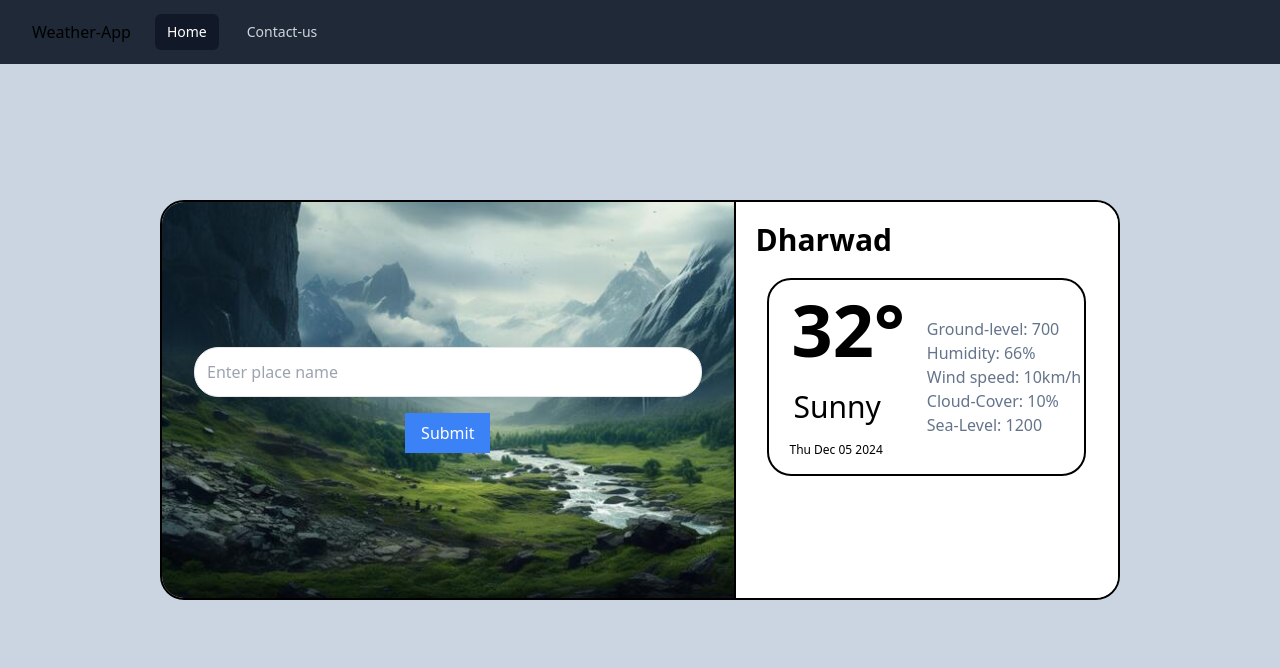
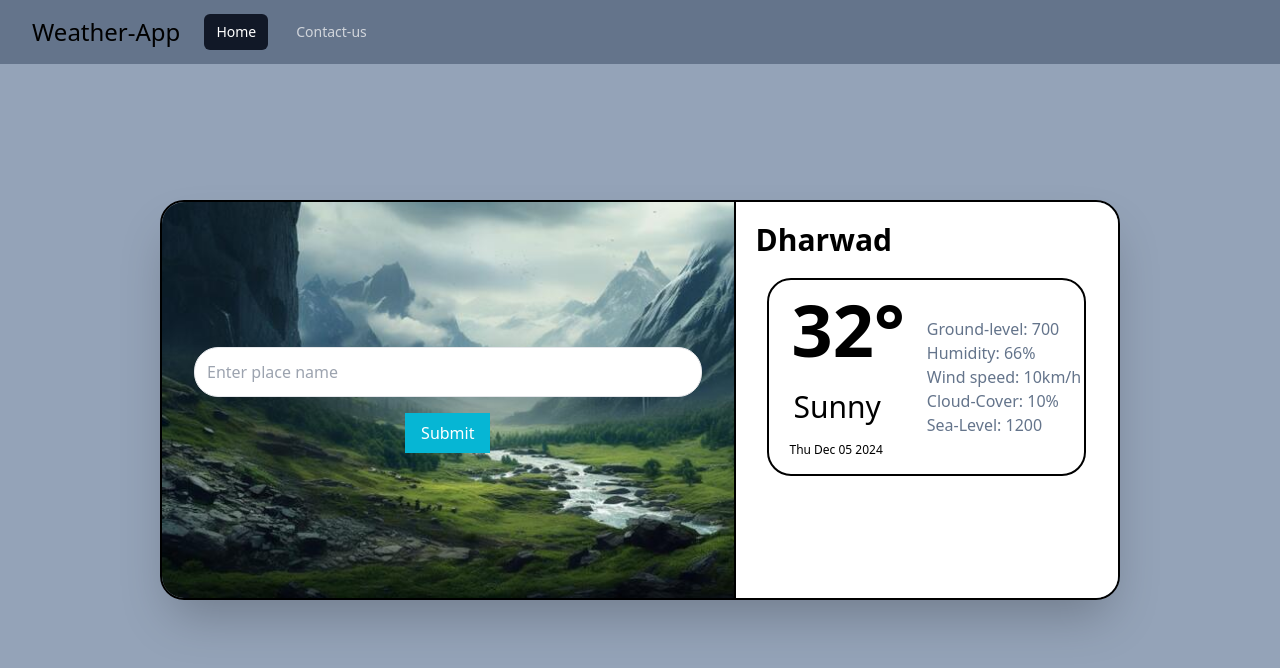
Before and after one commit to KKSAGAR08/Web_Projects, a plain HTML site: page weather_app/New/index.html in a window 1280 px wide. Drawn offline with nearby package versions, Linux system fonts and the light colour scheme.

Commit message:
Weather-App

```diff
--- a/weather_app/New/index.html
+++ b/weather_app/New/index.html
@@ -15,8 +15,8 @@
          }
     </style>
 </head>
-<body class="bg-slate-300">
-    <nav class="bg-gray-800 fixed w-full">
+<body class="bg-slate-400">
+    <nav class="bg-slate-500 fixed w-full">
         <div class="mx-auto max-w-7xl px-2 sm:px-6 lg:px-8">
           <div class="relative flex h-16 items-center justify-between">
             <div class="absolute inset-y-0 left-0 flex items-center sm:hidden">
@@ -35,7 +35,7 @@
             </div>
             <div class="flex flex-1 items-center justify-center sm:items-stretch sm:justify-start">
               <div class="flex shrink-0 items-center">
-                <label for="">Weather-App</label>
+                <label class="text-2xl">Weather-App</label>
               </div>
               <div class="hidden sm:ml-6 sm:block">
                 <div class="flex space-x-4">
@@ -59,16 +59,16 @@
       </nav>
 
 
-      <div class="search flex items-center justify-center h-full">
-        <div class="flex w-3/4 border-black border-2 rounded-3xl overflow-hidden h-1/2 ">
-            <div class="w-3/5 p-8 border-r-2 border-black flex flex-col items-center justify-center bg-[url('./images/photo.jpg')] bg-cover">
+      <div class="search flex items-center justify-center h-full ">
+        <div class="flex w-3/4 border-black border-2 rounded-3xl overflow-hidden h-1/2 shadow-2xl">
+            <div class="w-3/5 p-8 border-r-2 border-black flex flex-col items-center justify-center bg-[url('./images/photo.jpg')] bg-cover ">
                 <input
                     type="text"
                     placeholder="Enter place name"
                     spellcheck="false"
-                    class="p-2 border rounded-3xl p-3 w-full mb-4"
+                    class="p-2 border rounded-3xl p-3 w-full mb-4 shadow-2xl"
                 >
-                <button class="bg-blue-500 text-white px-4 py-2">Submit</button>
+                <button class="bg-cyan-500 hover:bg-cyan-600 text-white px-4 py-2">Submit</button>
             </div>
             <div class="w-2/5 bg-white">
                 <h1 class="city m-5 text-3xl font-semibold">Dharwad</h1>
```
